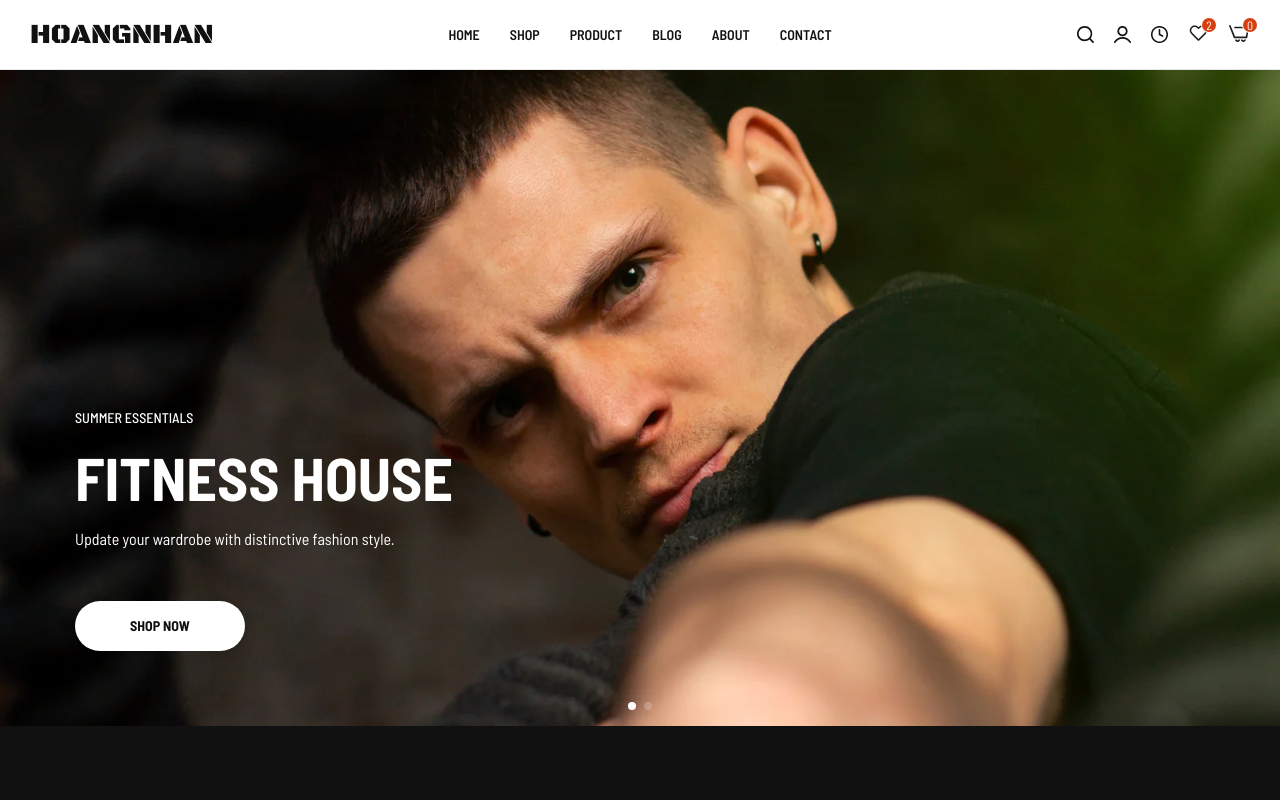
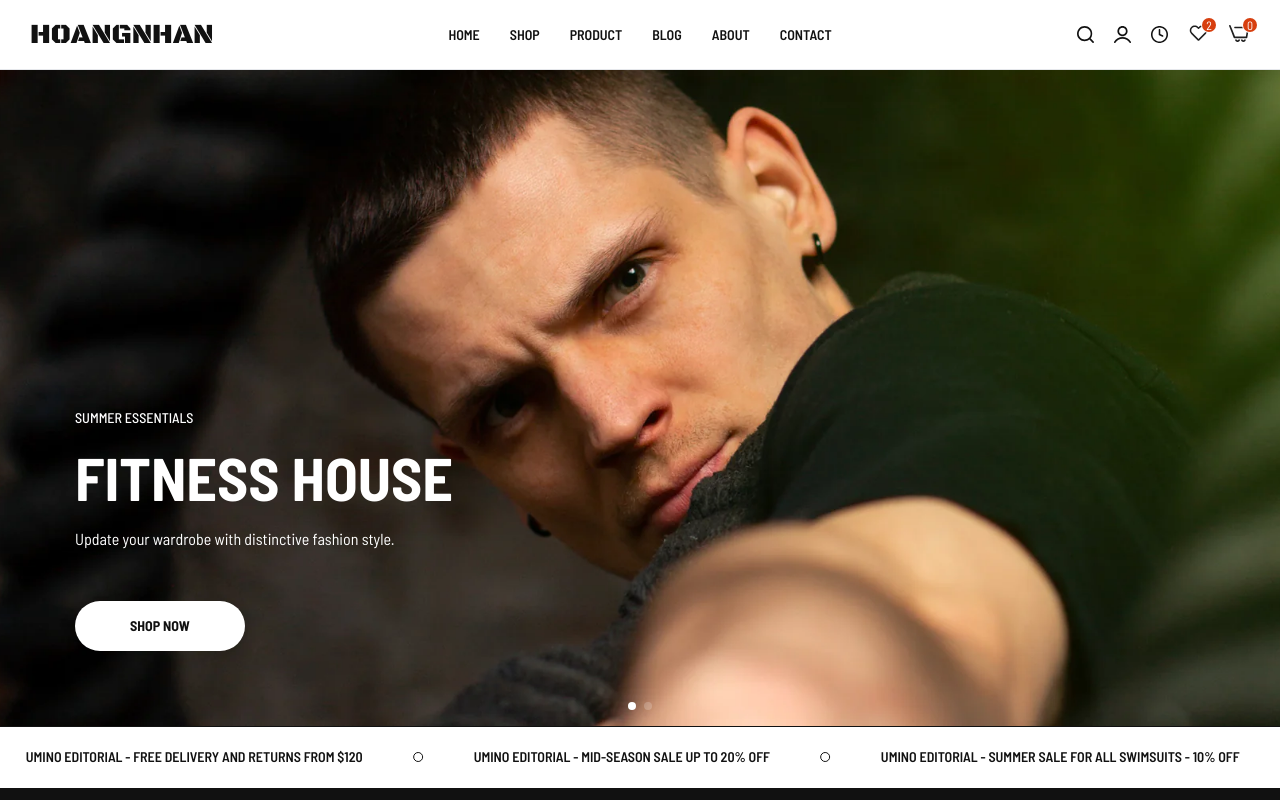
Before and after one commit to christianDev2k/hoangnhan_replica, a Next.js app: page / in a window 1280 px wide. Shown: the top 800 px of the page. Built offline with nearby package versions, Linux system fonts and the light colour scheme.

Commit message:
#2 Page Scrolling

```diff
--- a/src/const/navbar.ts
+++ b/src/app/components/data/navbar.ts
@@ -1,4 +1,9 @@
-export const navList = [
+export type NavListType = {
+    title: string,
+    path: string,
+}[];
+
+export const navListData: NavListType = [
     {
         title: 'Home',
         path: '#'
--- /dev/null
+++ b/src/app/components/data/page-scrolling.ts
@@ -0,0 +1,19 @@
+export type PageScrollingDataType = { title: string }[];
+
+export const pageScrollingData: PageScrollingDataType = [
+    {
+        title: 'UMINO EDITORIAL - SIGN UP FOR 10% OFF YOUR FIRST ORDER',
+    },
+    {
+        title: 'UMINO EDITORIAL - FREE DELIVERY AND RETURNS FROM $120',
+    },
+    {
+        title: 'UMINO EDITORIAL - MID-SEASON SALE UP TO 20% OFF',
+    },
+    {
+        title: 'UMINO EDITORIAL - SUMMER SALE FOR ALL SWIMSUITS - 10% OFF',
+    },
+    {
+        title: 'UMINO EDITORIAL - SUMMER SALE FOR ALL SWIMSUITS - 10% OFFF',
+    },
+];
--- /dev/null
+++ b/src/app/components/ui/PageScrolling.tsx
@@ -0,0 +1,51 @@
+'use client';
+
+import { ScrollLineIcon } from '@/app/components/ui/svg';
+import styled, { keyframes } from 'styled-components';
+import { PageScrollingDataType } from '@/app/components/data/page-scrolling';
+
+export default function PageScrolling({ data }: { data: PageScrollingDataType }) {
+    return (
+        <PageScrollingStyled>
+            <div className="py-[18px] border-y border-[--heading-color]">
+                <div className="flex overflow-hidden items-center scrolling-animation">
+                    {
+                        [...Array(6)].map((_, index) => (
+                            <div key={ index } className="flex items-center">
+                                {
+                                    data.map(({ title }) => (
+                                        <div key={ title } className="flex items-center flex-nowrap">
+                                            <p className="text-[14px] font-[600] text-[--heading-color]">{ title }</p>
+                                            <i className="scrolling-icon px-[50px]">{ ScrollLineIcon }</i>
+                                        </div>
+                                    ))
+                                }
+                            </div>
+                        ))
+                    }
+                </div>
+            </div>
+        </PageScrollingStyled>
+    );
+}
+
+const ticker = keyframes`
+    0% {
+        transform: translateX(0);
+    }
+    100% {
+        transform: translateX(-100%);
+    }
+`
+
+const PageScrollingStyled = styled.div`
+    .scrolling-animation > * {
+        animation: ${ ticker } 30s infinite linear;
+        flex-shrink: 0;
+    }
+
+    .scrolling-icon svg {
+        fill: var(--heading-color);
+        stroke: var(--heading-color);
+    }
+`;
--- a/src/app/components/ui/header.tsx
+++ b/src/app/components/ui/header.tsx
@@ -1,14 +1,14 @@
 "use client";
 
 import { useState } from 'react';
-import { navList } from '@/const/navbar';
+import { navListData } from '@/app/components/data/navbar';
 import {
     SearchIcon,
     UserIcon,
     RecentlyIcon,
     WishlistIcon,
     CartIcon,
-    NavToggle
+    NavToggleIcon
 } from '@/app/components/ui/svg';
 import Badge from '@/app/components/ui/Badge';
 import { ToggleProps, ToggleStateProps } from '@/types/types';
@@ -35,7 +35,7 @@ export default function Header() {
                 {/*Nav toggle*/ }
                 <div className="block lg:hidden">
                     <button className=""
-                            onClick={ () => setToggle(pre => ( { ...pre, navbar: true } )) }>{ NavToggle }</button>
+                            onClick={ () => setToggle(pre => ( { ...pre, navbar: true } )) }>{ NavToggleIcon }</button>
                 </div>
 
                 {/*Logo */ }
@@ -48,7 +48,7 @@ export default function Header() {
                 {/*Navbar*/ }
                 <NavbarStyled className="justify-center hidden lg:flex">
                     {
-                        navList.map(nav => (
+                        navListData.map(nav => (
                             <li key={ nav.title }>
                                 <a href={ nav.path }>{ nav.title }</a>
                             </li>
@@ -288,7 +288,7 @@ function NavbarDrawer({ toggleOpen, setToggleOpen }: ToggleProps) {
             <nav className="px-[30px] py-2.5">
                 <ul className="navbar-list">
                     {
-                        navList.map(nav => (
+                        navListData.map(nav => (
                             <li key={ nav.title } className="navbar-item border-b border-[--border-color-base]">
                                 <a href={ nav.path }
                                    className="block py-[15px] font-semibold uppercase">{ nav.title }</a>
--- a/src/app/components/ui/svg.tsx
+++ b/src/app/components/ui/svg.tsx
@@ -149,10 +149,16 @@ export const EstimateIcon = (
     </svg>
 );
 
-export const NavToggle = (
+export const NavToggleIcon = (
     <svg width="22" height="14" viewBox="0 0 22 14" fill="currentColor" xmlns="http://www.w3.org/2000/svg">
         <path
             d="M2 8H20C20.2812 8 20.5156 7.90625 20.7031 7.71875C20.9062 7.51562 21.0078 7.27344 21.0078 6.99219C21.0078 6.72656 20.9062 6.5 20.7031 6.3125C20.5156 6.10938 20.2812 6.00781 20 6.00781H2C1.71875 6.00781 1.47656 6.10938 1.27344 6.3125C1.08594 6.5 0.992188 6.72656 0.992188 6.99219C0.992188 7.27344 1.08594 7.51562 1.27344 7.71875C1.47656 7.90625 1.71875 8 2 8ZM2 2H20C20.2812 2 20.5156 1.90625 20.7031 1.71875C20.9062 1.51563 21.0078 1.27344 21.0078 0.992188C21.0078 0.726562 20.9062 0.5 20.7031 0.3125C20.5156 0.109375 20.2812 0.0078125 20 0.0078125H2C1.71875 0.0078125 1.47656 0.109375 1.27344 0.3125C1.08594 0.5 0.992188 0.726562 0.992188 0.992188C0.992188 1.27344 1.08594 1.51563 1.27344 1.71875C1.47656 1.90625 1.71875 2 2 2ZM2 14H20C20.2812 14 20.5156 13.9062 20.7031 13.7188C20.9062 13.5156 21.0078 13.2734 21.0078 12.9922C21.0078 12.7266 20.9062 12.5 20.7031 12.3125C20.5156 12.1094 20.2812 12.0078 20 12.0078H2C1.71875 12.0078 1.47656 12.1094 1.27344 12.3125C1.08594 12.5 0.992188 12.7266 0.992188 12.9922C0.992188 13.2734 1.08594 13.5156 1.27344 13.7188C1.47656 13.9062 1.71875 14 2 14Z"
             fill="#111111"></path>
     </svg>
 );
+
+export const ScrollLineIcon = (
+    <svg width="11" height="10" viewBox="0 0 11 10" fill="none" xmlns="http://www.w3.org/2000/svg">
+        <circle cx="5.5" cy="5" r="4.5" fill="transparent"></circle>
+    </svg>
+)
--- a/src/app/page.tsx
+++ b/src/app/page.tsx
@@ -1,5 +1,7 @@
 import { Metadata } from 'next';
 import HomeCarousel from '@/app/components/ui/HomeCarousel';
+import PageScrolling from '@/app/components/ui/PageScrolling';
+import { pageScrollingData } from '@/app/components/data/page-scrolling';
 
 export const metadata: Metadata = {
     title: 'HOME',
@@ -7,6 +9,9 @@ export const metadata: Metadata = {
 }
 export default function Page() {
     return (
-        <main><HomeCarousel/></main>
-);
+        <main>
+            <HomeCarousel/>
+            <PageScrolling data={ pageScrollingData }/>
+        </main>
+    );
 }
```
